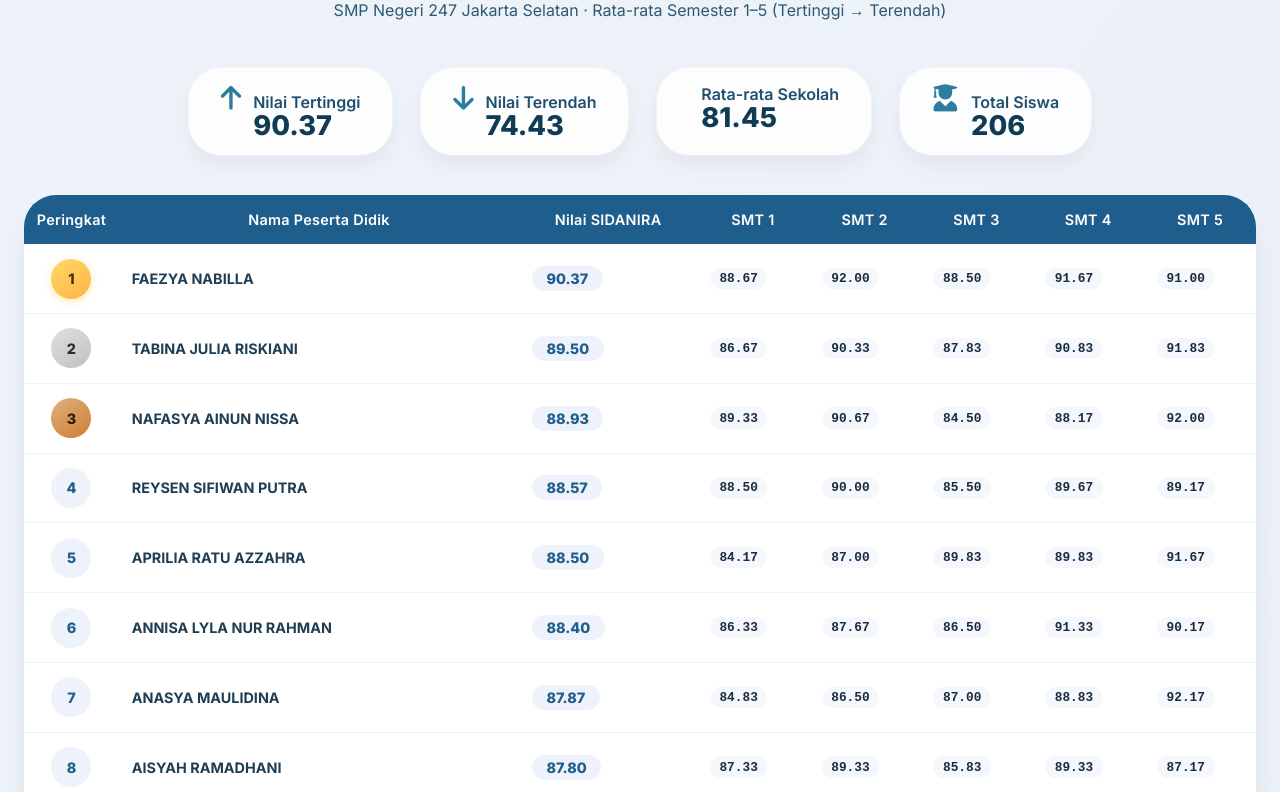
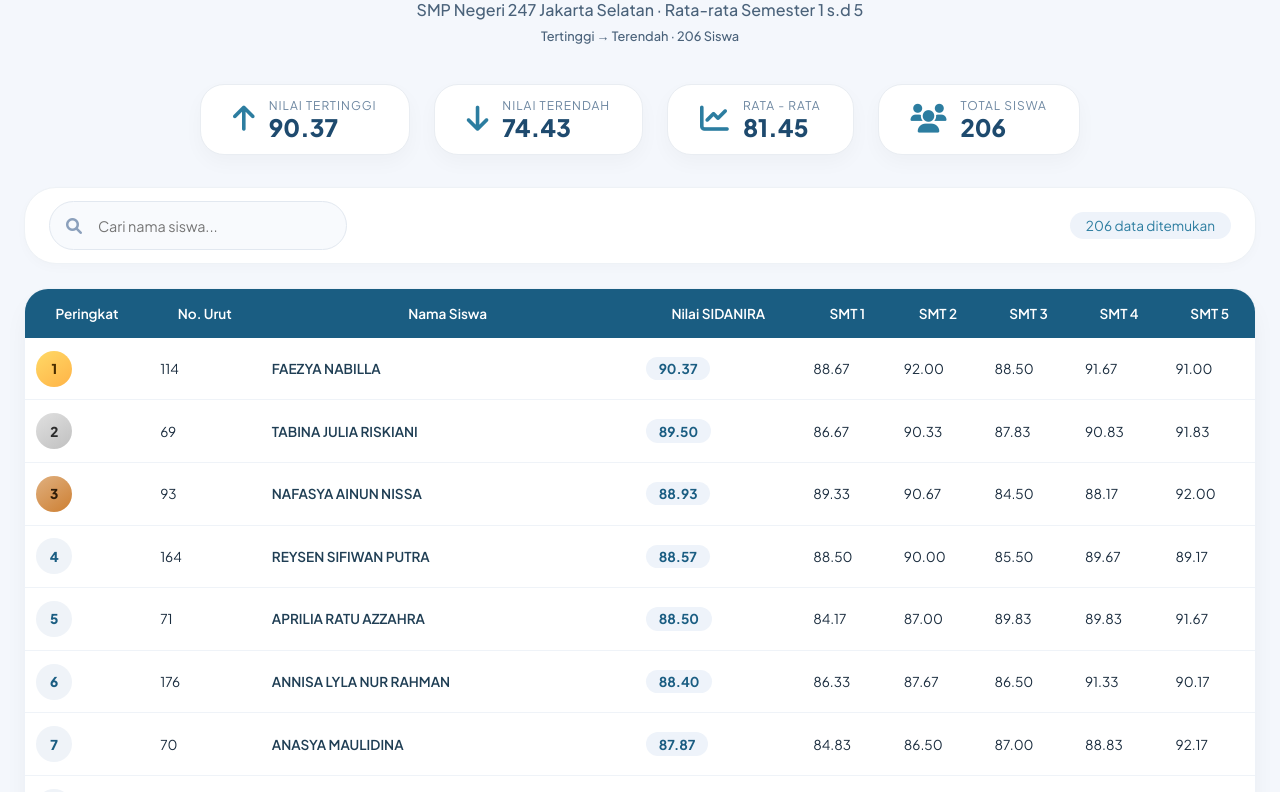
Before and after one commit to kurikulum-andro/SIDANIRA, a plain HTML site: page index.html in a window 1280 px wide. Shown: the part 86-878 px from the top of the page. Drawn offline with Linux system fonts and the light colour scheme.

Commit message:
Update index.html

```diff
--- a/index.html
+++ b/index.html
@@ -4,7 +4,7 @@
   <meta charset="UTF-8">
   <meta name="viewport" content="width=device-width, initial-scale=1.0, user-scalable=yes">
   <title>Peringkat SIDANIRA | SMPN 247 Jakarta</title>
-  <link href="https://fonts.googleapis.com/css2?family=Inter:opsz,wght@14..32,300;14..32,400;14..32,600;14..32,700;14..32,800&display=swap" rel="stylesheet">
+  <link href="https://fonts.googleapis.com/css2?family=Plus+Jakarta+Sans:wght@400;500;600;700;800&display=swap" rel="stylesheet">
   <link rel="stylesheet" href="https://cdnjs.cloudflare.com/ajax/libs/font-awesome/6.0.0-beta3/css/all.min.css">
   <style>
     * {
@@ -14,10 +14,10 @@
     }
 
     body {
-      font-family: 'Inter', sans-serif;
-      background: linear-gradient(125deg, #eef2f9 0%, #e0e9f4 100%);
+      font-family: 'Plus Jakarta Sans', sans-serif;
+      background: #f4f7fc;
+      color: #1a2c3e;
       padding: 2rem 1.5rem;
-      color: #1a2c3e;
     }
 
     .container {
@@ -25,20 +25,19 @@
       margin: 0 auto;
     }
 
-    /* header modern */
-    .hero {
+    /* header premium */
+    .header {
       text-align: center;
-      margin-bottom: 3rem;
+      margin-bottom: 2.5rem;
     }
 
-    .hero h1 {
-      font-size: 2.4rem;
+    .header h1 {
+      font-size: 2.2rem;
       font-weight: 800;
-      background: linear-gradient(145deg, #1f5e8c, #134b6f);
+      background: linear-gradient(135deg, #1a5d82, #0e3b52);
       -webkit-background-clip: text;
       background-clip: text;
       color: transparent;
-      letter-spacing: -0.5px;
       display: inline-flex;
       align-items: center;
       gap: 12px;
@@ -46,213 +45,218 @@
       justify-content: center;
     }
 
-    .hero h1 i {
+    .header h1 i {
       background: none;
-      -webkit-background-clip: unset;
-      background-clip: unset;
       color: #2c7da0;
-      font-size: 2rem;
     }
 
-    .sub {
-      color: #2c5a74;
+    .subhead {
+      color: #4a627a;
+      margin-top: 8px;
       font-weight: 500;
-      margin-top: 8px;
-      font-size: 1rem;
     }
 
-    /* stat card grid */
+    /* stat cards */
     .stats-grid {
       display: flex;
       justify-content: center;
-      gap: 1.8rem;
+      gap: 1.5rem;
       flex-wrap: wrap;
-      margin: 2rem 0 2.5rem;
+      margin: 2rem 0;
     }
 
     .stat-card {
-      background: rgba(255,255,255,0.85);
-      backdrop-filter: blur(12px);
-      border-radius: 2rem;
-      padding: 1rem 2rem;
-      box-shadow: 0 10px 20px rgba(0,0,0,0.05), 0 0 0 1px rgba(255,255,255,0.5);
+      background: white;
+      border-radius: 1.5rem;
+      padding: 0.8rem 2rem;
+      box-shadow: 0 8px 20px rgba(0,0,0,0.03);
       display: flex;
-      align-items: baseline;
-      gap: 12px;
-      transition: all 0.2s;
+      align-items: center;
+      gap: 14px;
+      border: 1px solid #e9edf2;
     }
 
     .stat-card i {
-      font-size: 1.7rem;
+      font-size: 1.8rem;
       color: #2c7da0;
     }
 
-    .stat-label {
-      font-weight: 600;
-      color: #1f4e6e;
+    .stat-info .label {
+      font-size: 0.75rem;
+      text-transform: uppercase;
+      letter-spacing: 1px;
+      color: #6c86a0;
     }
 
-    .stat-value {
+    .stat-info .value {
+      font-size: 1.5rem;
       font-weight: 800;
-      font-size: 1.7rem;
-      color: #0f3b54;
-      line-height: 1;
+      color: #1e4a6e;
+      line-height: 1.2;
     }
 
-    /* tabel premium */
+    /* search & filter */
+    .toolbar {
+      display: flex;
+      justify-content: space-between;
+      align-items: center;
+      flex-wrap: wrap;
+      gap: 1rem;
+      margin-bottom: 1.5rem;
+      background: white;
+      padding: 0.8rem 1.5rem;
+      border-radius: 2rem;
+      box-shadow: 0 4px 12px rgba(0,0,0,0.02);
+      border: 1px solid #eef2f6;
+    }
+
+    .search-box {
+      display: flex;
+      align-items: center;
+      background: #f8fafd;
+      border-radius: 2rem;
+      padding: 0.4rem 1rem;
+      border: 1px solid #e2e8f0;
+    }
+
+    .search-box i {
+      color: #8ba0bc;
+      margin-right: 8px;
+    }
+
+    .search-box input {
+      border: none;
+      background: transparent;
+      padding: 0.5rem;
+      width: 240px;
+      font-size: 0.9rem;
+      outline: none;
+      font-family: inherit;
+    }
+
+    .rank-info {
+      font-size: 0.85rem;
+      background: #eef3fa;
+      padding: 0.3rem 1rem;
+      border-radius: 2rem;
+      color: #2c7da0;
+    }
+
+    /* table premium */
     .table-wrapper {
       background: white;
-      border-radius: 2rem;
-      box-shadow: 0 20px 35px -12px rgba(0,0,0,0.15);
-      overflow: hidden;
-      transition: all 0.2s;
+      border-radius: 1.5rem;
+      box-shadow: 0 12px 28px -8px rgba(0,0,0,0.08);
+      overflow-x: auto;
+      border: 1px solid #eef2f8;
     }
 
     table {
       width: 100%;
       border-collapse: collapse;
-      font-size: 0.9rem;
+      font-size: 0.85rem;
+      min-width: 800px;
     }
 
     th {
-      background: #1f5e8c;
+      background: #1a5d82;
       color: white;
       padding: 1rem 0.8rem;
       font-weight: 600;
-      font-size: 0.9rem;
-      letter-spacing: 0.3px;
+      font-size: 0.85rem;
+      position: sticky;
+      top: 0;
     }
 
     td {
-      padding: 0.9rem 0.8rem;
-      border-bottom: 1px solid #eef2f8;
+      padding: 0.8rem 0.7rem;
+      border-bottom: 1px solid #eff3f8;
       vertical-align: middle;
     }
 
-    tr:last-child td {
-      border-bottom: none;
+    tr:hover td {
+      background: #fafcff;
     }
 
-    tr:hover td {
-      background: #f8fbfe;
-    }
-
-    /* peringkat dengan medali */
-    .rank-cell {
-      font-weight: 800;
-      text-align: center;
-      width: 70px;
-    }
-
-    .rank-number {
+    .rank-badge {
       display: inline-flex;
       align-items: center;
       justify-content: center;
-      width: 40px;
-      height: 40px;
+      width: 36px;
+      height: 36px;
       border-radius: 40px;
       font-weight: 800;
-      background: #eef2fa;
-      color: #1f5e8c;
+      background: #eff3f8;
+      color: #1a5d82;
     }
 
-    .rank-1 {
-      background: linear-gradient(145deg, #ffd966, #ffb347);
-      color: #4a2e00;
-      box-shadow: 0 2px 8px rgba(255,180,0,0.3);
-    }
+    .rank-1 { background: linear-gradient(145deg, #ffd966, #ffb347); color: #4a2e00; }
+    .rank-2 { background: linear-gradient(145deg, #e0e0e0, #c0c0c0); color: #2c2c2c; }
+    .rank-3 { background: linear-gradient(145deg, #e0b07f, #cd7f32); color: #2f1d0a; }
 
-    .rank-2 {
-      background: linear-gradient(145deg, #e0e0e0, #c0c0c0);
-      color: #2c2c2c;
-    }
-
-    .rank-3 {
-      background: linear-gradient(145deg, #e0b07f, #cd7f32);
-      color: #2f1d0a;
+    .nilai-highlight {
+      font-weight: 700;
+      background: #eef3fa;
+      padding: 0.2rem 0.8rem;
+      border-radius: 40px;
+      display: inline-block;
+      color: #1a5d82;
     }
 
     .nama-siswa {
-      font-weight: 700;
+      font-weight: 600;
       color: #1f3e54;
-    }
-
-    .nilai-badge {
-      font-weight: 800;
-      background: #eef2fa;
-      padding: 0.25rem 0.9rem;
-      border-radius: 30px;
-      display: inline-block;
-      font-size: 0.9rem;
-      color: #1f5e8c;
-    }
-
-    .smt-badge {
-      font-family: monospace;
-      font-weight: 600;
-      background: #f4f7fb;
-      padding: 0.2rem 0.6rem;
-      border-radius: 20px;
-      font-size: 0.8rem;
-      display: inline-block;
     }
 
     footer {
       text-align: center;
       margin-top: 2rem;
-      font-size: 0.75rem;
-      color: #5e7e97;
+      font-size: 0.7rem;
+      color: #8ba0bc;
     }
 
-    @media (max-width: 800px) {
+    @media (max-width: 700px) {
       body { padding: 1rem; }
-      .hero h1 { font-size: 1.7rem; }
-      .stat-value { font-size: 1.2rem; }
-      th, td { font-size: 0.7rem; padding: 0.5rem 0.3rem; }
-      .rank-number { width: 30px; height: 30px; font-size: 0.8rem; }
-      .nilai-badge { font-size: 0.7rem; padding: 0.1rem 0.5rem; }
+      .header h1 { font-size: 1.5rem; }
+      .stat-card { padding: 0.4rem 1rem; }
+      .stat-info .value { font-size: 1rem; }
+      td, th { font-size: 0.7rem; padding: 0.5rem 0.3rem; }
+      .rank-badge { width: 28px; height: 28px; font-size: 0.7rem; }
     }
   </style>
 </head>
 <body>
 <div class="container">
-  <div class="hero">
-    <h1>
-      <i class="fas fa-crown"></i>
-      Peringkat Nilai SIDANIRA
-      <i class="fas fa-chart-line"></i>
-    </h1>
-    <div class="sub">SMP Negeri 247 Jakarta Selatan · Rata-rata Semester 1–5 (Tertinggi → Terendah)</div>
+  <div class="header">
+    <h1><i class="fas fa-chart-line"></i> Peringkat SIDANIRA <i class="fas fa-school"></i></h1>
+    <div class="subhead">SMP Negeri 247 Jakarta Selatan · Rata-rata Semester 1 s.d 5</div>
+    <div class="subhead" style="font-size:0.8rem;">Tertinggi → Terendah · 206 Siswa</div>
   </div>
 
-  <div class="stats-grid" id="statsGrid"></div>
+  <div class="stats-grid" id="statsPanel"></div>
+
+  <div class="toolbar">
+    <div class="search-box">
+      <i class="fas fa-search"></i>
+      <input type="text" id="searchInput" placeholder="Cari nama siswa..." autocomplete="off">
+    </div>
+    <div class="rank-info" id="resultInfo"></div>
+  </div>
 
   <div class="table-wrapper">
     <table id="rankingTable">
       <thead>
-        <tr>
-          <th>Peringkat</th>
-          <th>Nama Peserta Didik</th>
-          <th>Nilai SIDANIRA</th>
-          <th>SMT 1</th>
-          <th>SMT 2</th>
-          <th>SMT 3</th>
-          <th>SMT 4</th>
-          <th>SMT 5</th>
-        </tr>
+        <tr><th>Peringkat</th><th>No. Urut</th><th>Nama Siswa</th><th>Nilai SIDANIRA</th><th>SMT 1</th><th>SMT 2</th><th>SMT 3</th><th>SMT 4</th><th>SMT 5</th></tr>
       </thead>
       <tbody id="tableBody"></tbody>
     </table>
   </div>
-  <footer>
-    <i class="fas fa-chart-simple"></i> Berdasarkan data resmi SIDANIRA · Rata-rata 5 semester
-  </footer>
+  <footer><i class="fas fa-arrow-trend-down"></i> Berdasarkan data resmi SIDANIRA · Rata-rata 5 semester</footer>
 </div>
 
 <script>
-  // Data siswa lengkap (noUrut hanya untuk referensi internal, TIDAK DITAMPILKAN)
-  // [noUrut, nama, smt1, smt2, smt3, smt4, smt5]
-  const rawData = [
+  // Data asli 206 siswa dari file [noUrut, nama, smt1, smt2, smt3, smt4, smt5]
+  const rawStudents = [
     [1,"ADINDA SALSABILA NAFITRI",78.17,77,79,79.83,81.5],
     [2,"ADITIA PUTRA MUBAROK",83.17,87.67,86,87.83,87.17],
     [3,"ADLI FATURAHMAN",74.67,74.5,75.67,78.17,76.83],
@@ -461,12 +465,12 @@
     [206,"SYITA SHAFA AZZAHRA",86.67,84.67,87.17,89.17,88.67]
   ];
 
-  // bangun array object + hitung rata2 sidanira
-  let students = rawData.map(s => {
-    let smtArr = [s[2], s[3], s[4], s[5], s[6]];
-    let total = smtArr.reduce((a,b) => a + b, 0);
+  // Hitung nilai rata2 SIDANIRA
+  let students = rawStudents.map(s => {
+    let total = s[2] + s[3] + s[4] + s[5] + s[6];
     let rata = total / 5;
     return {
+      noUrut: s[0],
       nama: s[1],
       smt1: s[2],
       smt2: s[3],
@@ -477,51 +481,60 @@
     };
   });
 
-  // urutkan berdasarkan nilaiSidanira tertinggi ke terendah
+  // Urutkan tertinggi ke terendah
   students.sort((a,b) => b.nilaiSidanira - a.nilaiSidanira);
 
-  // hitung statistik
+  // Statistik
   const tertinggi = students[0].nilaiSidanira.toFixed(2);
-  const terendah = students[students.length-1].nilaiSidanira.toFixed(2);
-  const rataKeseluruhan = (students.reduce((sum, s) => sum + s.nilaiSidanira, 0) / students.length).toFixed(2);
+  const terendah = students[205].nilaiSidanira.toFixed(2);
+  const rataRata = (students.reduce((sum, s) => sum + s.nilaiSidanira, 0) / 206).toFixed(2);
 
-  // tampilkan stats
-  document.getElementById('statsGrid').innerHTML = `
-    <div class="stat-card"><i class="fas fa-arrow-up"></i><div><div class="stat-label">Nilai Tertinggi</div><div class="stat-value">${tertinggi}</div></div></div>
-    <div class="stat-card"><i class="fas fa-arrow-down"></i><div><div class="stat-label">Nilai Terendah</div><div class="stat-value">${terendah}</div></div></div>
-    <div class="stat-card"><i class="fas fa-chart-simple"></i><div><div class="stat-label">Rata-rata Sekolah</div><div class="stat-value">${rataKeseluruhan}</div></div></div>
-    <div class="stat-card"><i class="fas fa-user-graduate"></i><div><div class="stat-label">Total Siswa</div><div class="stat-value">206</div></div></div>
+  document.getElementById('statsPanel').innerHTML = `
+    <div class="stat-card"><i class="fas fa-arrow-up"></i><div class="stat-info"><div class="label">Nilai Tertinggi</div><div class="value">${tertinggi}</div></div></div>
+    <div class="stat-card"><i class="fas fa-arrow-down"></i><div class="stat-info"><div class="label">Nilai Terendah</div><div class="value">${terendah}</div></div></div>
+    <div class="stat-card"><i class="fas fa-chart-line"></i><div class="stat-info"><div class="label">Rata - Rata</div><div class="value">${rataRata}</div></div></div>
+    <div class="stat-card"><i class="fas fa-users"></i><div class="stat-info"><div class="label">Total Siswa</div><div class="value">206</div></div></div>
   `;
 
+  // Render table
+  let currentFilter = '';
   const tbody = document.getElementById('tableBody');
-  students.forEach((siswa, idx) => {
-    let rank = idx + 1;
-    let rankClass = '';
-    if (rank === 1) rankClass = 'rank-1';
-    else if (rank === 2) rankClass = 'rank-2';
-    else if (rank === 3) rankClass = 'rank-3';
+  const searchInput = document.getElementById('searchInput');
+  const resultInfo = document.getElementById('resultInfo');
 
-    const row = tbody.insertRow();
-    // kolom peringkat
-    const rankCell = row.insertCell(0);
-    rankCell.className = 'rank-cell';
-    rankCell.innerHTML = `<span class="rank-number ${rankClass}">${rank}</span>`;
+  function renderTable() {
+    const filter = currentFilter.toLowerCase();
+    let filtered = students;
+    if (filter) {
+      filtered = students.filter(s => s.nama.toLowerCase().includes(filter));
+    }
+    resultInfo.innerText = `${filtered.length} data ditemukan`;
+    tbody.innerHTML = '';
+    filtered.forEach((siswa, idx) => {
+      const rank = students.findIndex(s => s.noUrut === siswa.noUrut) + 1;
+      let rankClass = '';
+      if (rank === 1) rankClass = 'rank-1';
+      else if (rank === 2) rankClass = 'rank-2';
+      else if (rank === 3) rankClass = 'rank-3';
+      const row = tbody.insertRow();
+      row.insertCell(0).innerHTML = `<span class="rank-badge ${rankClass}">${rank}</span>`;
+      row.insertCell(1).innerText = siswa.noUrut;
+      row.insertCell(2).innerHTML = `<span class="nama-siswa">${siswa.nama}</span>`;
+      row.insertCell(3).innerHTML = `<span class="nilai-highlight">${siswa.nilaiSidanira.toFixed(2)}</span>`;
+      row.insertCell(4).innerText = siswa.smt1.toFixed(2);
+      row.insertCell(5).innerText = siswa.smt2.toFixed(2);
+      row.insertCell(6).innerText = siswa.smt3.toFixed(2);
+      row.insertCell(7).innerText = siswa.smt4.toFixed(2);
+      row.insertCell(8).innerText = siswa.smt5.toFixed(2);
+    });
+  }
 
-    // nama
-    const namaCell = row.insertCell(1);
-    namaCell.innerHTML = `<span class="nama-siswa">${siswa.nama}</span>`;
+  searchInput.addEventListener('input', (e) => {
+    currentFilter = e.target.value;
+    renderTable();
+  });
 
-    // nilai sidanira
-    const nilaiCell = row.insertCell(2);
-    nilaiCell.innerHTML = `<span class="nilai-badge">${siswa.nilaiSidanira.toFixed(2)}</span>`;
-
-    // smt1 - smt5
-    row.insertCell(3).innerHTML = `<span class="smt-badge">${siswa.smt1.toFixed(2)}</span>`;
-    row.insertCell(4).innerHTML = `<span class="smt-badge">${siswa.smt2.toFixed(2)}</span>`;
-    row.insertCell(5).innerHTML = `<span class="smt-badge">${siswa.smt3.toFixed(2)}</span>`;
-    row.insertCell(6).innerHTML = `<span class="smt-badge">${siswa.smt4.toFixed(2)}</span>`;
-    row.insertCell(7).innerHTML = `<span class="smt-badge">${siswa.smt5.toFixed(2)}</span>`;
-  });
+  renderTable();
 </script>
 </body>
 </html>
```
